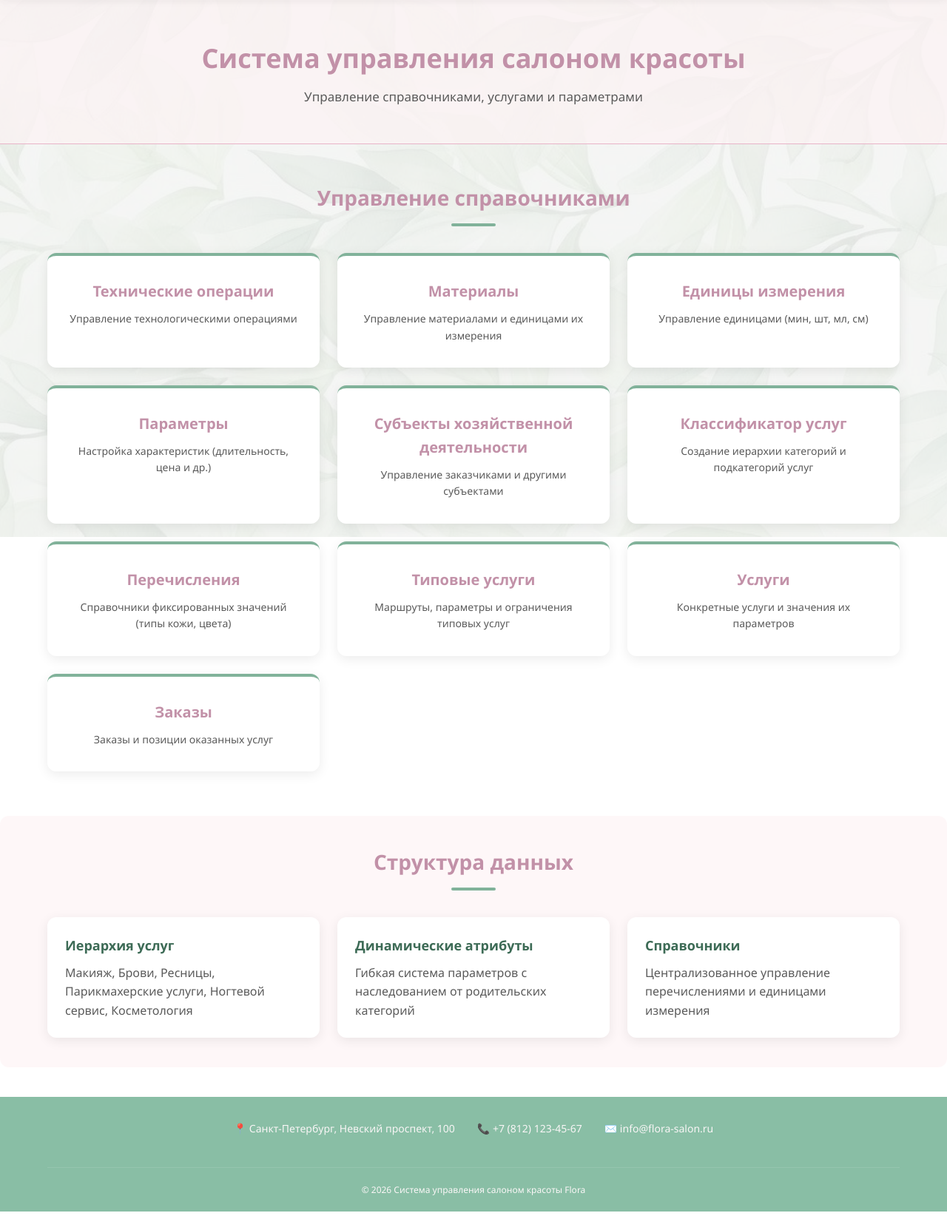
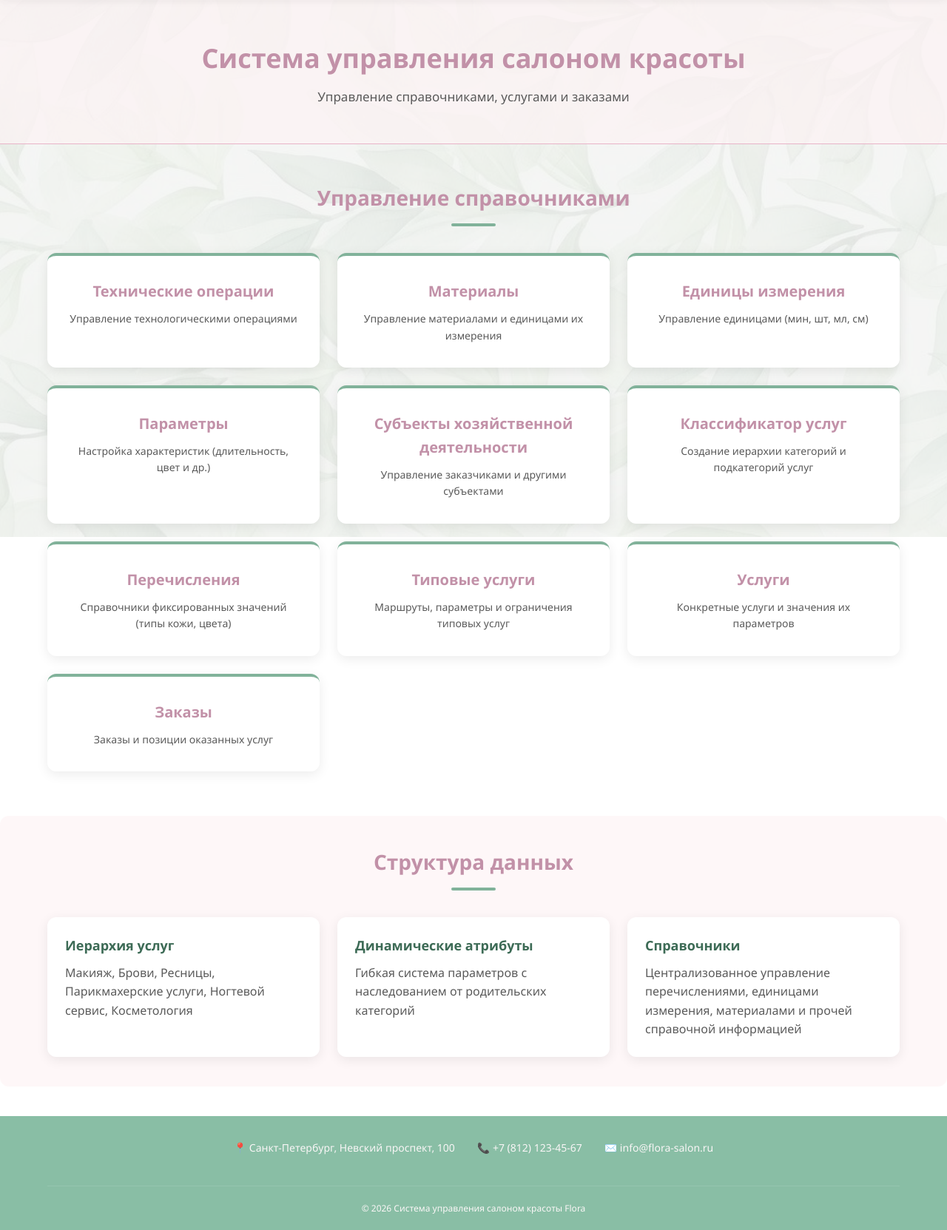
Before and after one commit to juuxi/beauty_salon, a Django app: page / in a window 1280 px wide. Shown: the part 74-1737 px from the top of the page at 74% size. Before the commit the page ends 1712 px from the top, so only its background shows below. Run offline with Django 5.2, Linux system fonts and the light colour scheme; parts of the project's set-up code (start-up, migrations or seed data) failed here and were passed over.

Commit message:
fix index labels

```diff
--- a/beauty_salon/templates/pages/index.html
+++ b/beauty_salon/templates/pages/index.html
@@ -7,7 +7,7 @@
 <section class="hero">
     <div class="container">
         <h1 class="hero__title">Система управления салоном красоты</h1>
-        <p class="hero__subtitle">Управление справочниками, услугами и параметрами</p>
+        <p class="hero__subtitle">Управление справочниками, услугами и заказами</p>
     </div>
 </section>
 
@@ -29,7 +29,7 @@
             </a>
             <a href="{% url 'master_dashboard:parameters' %}" class="admin-card">
                 <h3>Параметры</h3>
-                <p>Настройка характеристик (длительность, цена и др.)</p>
+                <p>Настройка характеристик (длительность, цвет и др.)</p>
             </a>
             <a href="{% url 'master_dashboard:economic_activity_subjects' %}" class="admin-card">
                 <h3>Субъекты хозяйственной деятельности</h3>
@@ -73,7 +73,7 @@
             </div>
             <div class="info-card">
                 <h3>Справочники</h3>
-                <p>Централизованное управление перечислениями и единицами измерения</p>
+                <p>Централизованное управление перечислениями, единицами измерения, материалами и прочей справочной информацией</p>
             </div>
         </div>
     </div>
```
